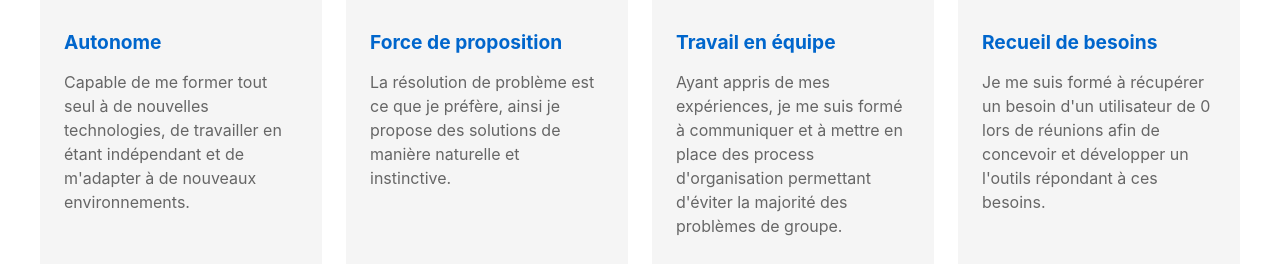
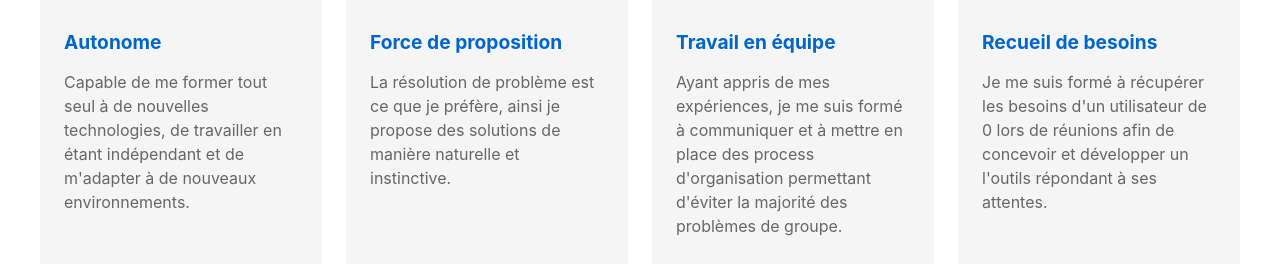
Before and after one commit to TomRambeau/portfolio, a Vue app in the folder portfolio/: page /about in a window 1280 px wide. Shown: the part 1752-2016 px from the top of the page. Built offline with nearby package versions, Linux system fonts and the light colour scheme.

Commit message:
:fix: text encore

```diff
--- a/portfolio/src/views/About.vue
+++ b/portfolio/src/views/About.vue
@@ -124,8 +124,8 @@ import ScrollReveal from '@/components/ScrollReveal.vue'
 
           <div class="soft-skill-card">
             <h3>Recueil de besoins</h3>
-            <p>Je me suis formé à récupérer un besoin d'un utilisateur de 0 lors de réunions afin de concevoir et développer un
-              l'outils répondant à ces besoins.
+            <p>Je me suis formé à récupérer les besoins d'un utilisateur de 0 lors de réunions afin de concevoir et développer un
+              l'outils répondant à ses attentes.
             </p>
           </div>
         </div>
```
